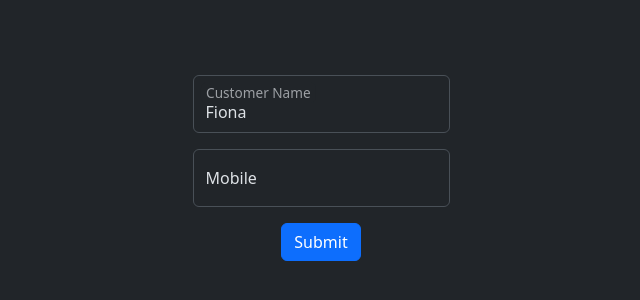
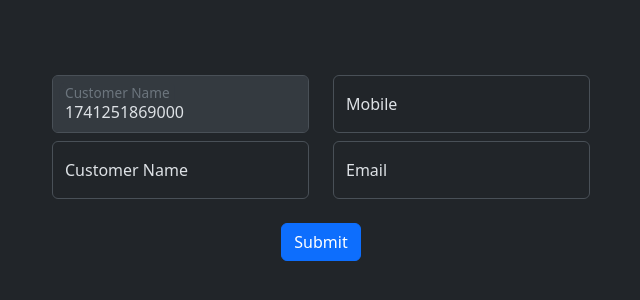
Before and after one commit to yishaiz/react-hook-form-food-delivery-, a React (Vite) app: page / in a window 1280 px wide. Shown: the part 232-532 px from the top of the page, without its empty margins (319-959 px from the left). Built offline with nearby package versions, Linux system fonts and the light colour scheme.

Commit message:
12-default-values

```diff
--- a/src/FoodDeliveryForm.tsx
+++ b/src/FoodDeliveryForm.tsx
@@ -1,50 +1,82 @@
 import { useForm } from 'react-hook-form';
+import { useRenderCount } from './userRenderCount';
 
 type FoodDeliveryFormType = {
+  orderNo: number;
   customerName: string;
   mobile: string;
+  email: string;
 };
 
 export default function FoodDeliveryForm() {
-  const { register, handleSubmit } = useForm<FoodDeliveryFormType>();
-  // console.log(register('customerName'));
+  // useRenderCount()
+  const { register, handleSubmit } = useForm<FoodDeliveryFormType>({
+    defaultValues: {
+      orderNo: new Date().valueOf(),
+      customerName: '',
+      mobile: '',
+      email: '',
+    },
+  });
 
-  const onSubmit = (formData:FoodDeliveryFormType ) => {
-
+  const onSubmit = (formData: FoodDeliveryFormType) => {
+    console.log({ formData });
   };
 
-  /*
-
-
-  const onSubmit = (formData: FoodDeliveryFormType) => {
-    console.log('form data', formData);
-  };
-
-  const onError = (errors) => {
-    console.log('validation errors', errors);
-  };
-*/
   return (
     <form autoComplete="off" onSubmit={handleSubmit(onSubmit)}>
-      <div className="form-floating mb-3">
+      <div className="row mb-2">
+        <div className="col">
+          <div className="form-floating">
             <input
-          {...register('customerName', { value: 'Fiona' })}
+              type="text"
+              disabled
+              className="form-control"
+              placeholder="#OrderNo"
+              {...register('orderNo')}
+            />
+            <label htmlFor="#OrderNo">Customer Name</label>
+          </div>
+        </div>
+
+        <div className="col">
+          <div className="form-floating">
+            <input
+              type="text"
+              className="form-control"
+              placeholder="Mobile"
+              {...register('mobile')}
+            />
+            <label htmlFor="floatingInput">Mobile</label>
+          </div>
+        </div>
+      </div>
+
+      <div className="row mb-4">
+        <div className="col">
+          <div className="form-floating">
+            <input
               type="text"
               className="form-control"
               placeholder="Customer Name"
+              {...register('customerName')}
             />
             <label htmlFor="floatingInput">Customer Name</label>
           </div>
-
-      <div className="form-floating mb-3">
+        </div>
+        <div className="col">
+          <div className="form-floating">
             <input
-          {...register('mobile')}
+              {...register('email')}
               type="text"
               className="form-control"
-          placeholder="Mobile"
+              placeholder="Email"
             />
-        <label htmlFor="floatingInput">Mobile</label>
+            <label htmlFor="floatingInput">Email</label>
           </div>
+        </div>
+      </div>
+
       <button type="submit" className="btn btn-primary">
         Submit
       </button>
--- /dev/null
+++ b/src/userRenderCount.tsx
@@ -0,0 +1,8 @@
+export const useRenderCount = () => {
+  let count = 0;
+
+  return () => {
+    count++;
+  };
+  return <div>Render count: {count}</div>;
+};
```
Lines whose indentation alone changed are shown as unchanged.
